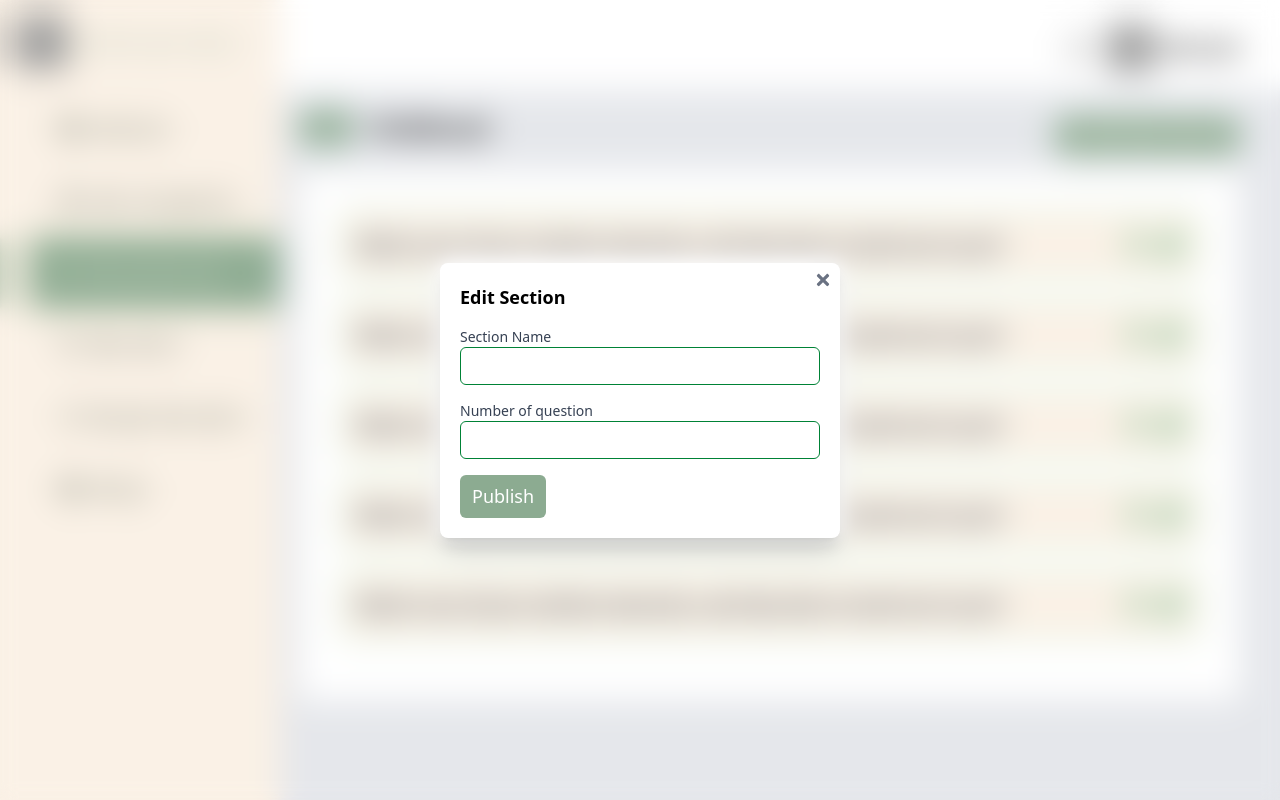
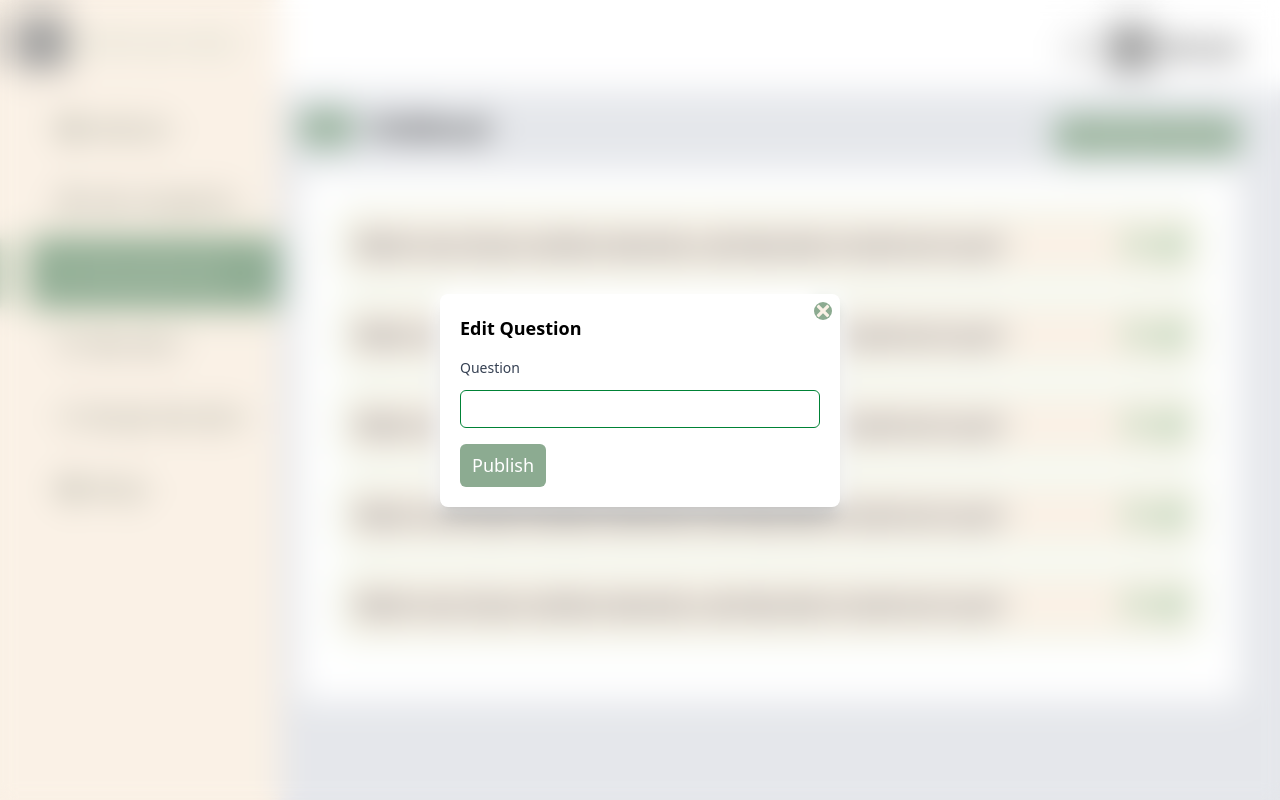
Before and after one commit to MohammedRasif/AMD-Dashboard, a React (Vite) app: page /question in a window 1280 px wide. Both pictures are taken after a click on the button 1171 px from the left and 245 px from the top of the page. Built offline with nearby package versions, Linux system fonts and the light colour scheme; grey boxes are pictures that could not be loaded.

Commit message:
bug fiexd

```diff
--- a/src/assets/component/Shared/AddQuestionnaire.jsx
+++ b/src/assets/component/Shared/AddQuestionnaire.jsx
@@ -33,7 +33,7 @@ const AddQuestionnaire = () => {
                         <div className="bg-white p-6 rounded-lg shadow-lg w-[400px] relative">
                             {/* Close Button */}
                             <button
-                                className="absolute top-2 right-2 text-gray-500 hover:text-gray-800"
+                                className="absolute top-2 right-2 bg-[#8CAB91] rounded-full text-[#FAF1E6]"
                                 onClick={() => setIsOpen(false)}
                             >
                                 <FaTimes size={18} />
@@ -106,7 +106,7 @@ const AddQuestionnaire = () => {
                                         <div className="bg-white p-6 rounded-lg shadow-lg w-[400px] relative">
                                             {/* Close Button */}
                                             <button
-                                                className="absolute top-2 right-2 text-gray-500 hover:text-gray-800"
+                                                className="absolute top-2 right-2 bg-[#8CAB91] rounded-full text-[#FAF1E6]"
                                                 onClick={() => setEditModalOpen(false)}
                                             >
                                                 <FaTimes size={18} />
--- a/src/assets/component/Shared/MakeAdmin.jsx
+++ b/src/assets/component/Shared/MakeAdmin.jsx
@@ -64,7 +64,7 @@ const MakeAdmin = () => {
                         <div className="bg-white p-6 rounded-lg shadow-lg w-[400px] relative">
                             {/* Close Button */}
                             <button
-                                className="absolute top-2 right-2 text-gray-500 hover:text-gray-800"
+                                className="absolute top-2 right-2 bg-[#8CAB91] rounded-full text-[#FAF1E6]"
                                 onClick={() => setIsOpen(false)}
                             >
                                 <FaTimes size={18} />
--- a/src/assets/component/Shared/Question.jsx
+++ b/src/assets/component/Shared/Question.jsx
@@ -28,7 +28,7 @@ const Question = () => {
                     <h1 className="text-2xl font-bold">Childhood</h1>
                 </div>
                 <button
-                     onClick={() => setIsOpen(true)}
+                    onClick={() => setIsOpen(true)}
                     className="w-[185px] h-[38px] bg-[#8CAB91] text-[#FAF1E6] flex items-center justify-between px-5 rounded-xl">
                     <FaPlus className="text-sm" />
                     <h1>Add New Section</h1>
@@ -39,7 +39,7 @@ const Question = () => {
                         <div className="bg-white p-6 rounded-lg shadow-lg w-[400px] relative">
                             {/* Close Button */}
                             <button
-                                className="absolute top-2 right-2 text-gray-500 hover:text-gray-800"
+                                className="absolute top-2 right-2 bg-[#8CAB91] rounded-full text-[#FAF1E6]"
                                 onClick={() => setIsOpen(false)}
                             >
                                 <FaTimes size={18} />
@@ -59,12 +59,10 @@ const Question = () => {
                             </div>
 
                             <div className="mb-4">
-                                <label className="block text-sm font-medium text-gray-700">Number of question</label>
-                                <input
-                                    type="number"
-                                    placeholder="Type here"
-                                    className="w-full px-3 py-2 border rounded-md focus:ring focus:ring-[#8CAB91] outline-none"
-                                />
+                                <div className="flex items-center justify-between px-2 border border-gray-200 rounded-md">
+                                    <button className="w-full   text-sm font-[100] text-start py-2 pl-2 rounded-md ">Add more question</button>
+                                    <FaPlus className="text-[10px]" />
+                                </div>
                             </div>
 
                             {/* Publish Button */}
@@ -107,30 +105,26 @@ const Question = () => {
                                     <div className="bg-white p-5 rounded-lg shadow-lg w-[400px] relative">
                                         {/* Close Button */}
                                         <button
-                                            className="absolute top-2 right-2 text-gray-500 hover:text-gray-800"
+                                            className="absolute top-2 right-2 bg-[#8CAB91] rounded-full text-[#FAF1E6]"
                                             onClick={() => setEditModalOpen(false)}
                                         >
                                             <FaTimes size={18} />
                                         </button>
 
                                         {/* Modal Heading */}
-                                        <h2 className="text-lg text-black font-semibold mb-4">Edit Section</h2>
+                                        <h2 className="text-lg text-black font-semibold mb-4">Edit Question</h2>
 
                                         {/* Input Fields */}
                                         <div className="mb-4">
-                                            <label className="block text-sm font-medium text-gray-700">Section Name</label>
+                                            <label className="block text-sm font-medium text-gray-700">Question</label>
                                             <input
                                                 type="text"
-                                                className="w-full   border rounded-md focus:ring focus:ring-[#8CAB91] outline-none"
+
+                                                className="w-full mt-3   border rounded-md focus:ring focus:ring-[#8CAB91] outline-none"
                                             />
                                         </div>
 
-                                        <div className="mb-4">
-                                            <label className="block text-sm font-medium text-gray-700">Number of question</label>
-                                            <input
-                                                className="w-full  border rounded-md focus:ring focus:ring-[#8CAB91] outline-none"
-                                            />
-                                        </div>
+
 
                                         {/* Publish Button */}
                                         <button
```
